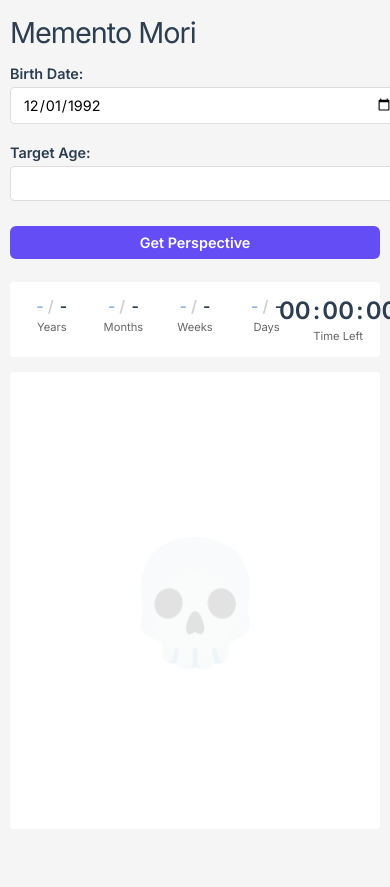
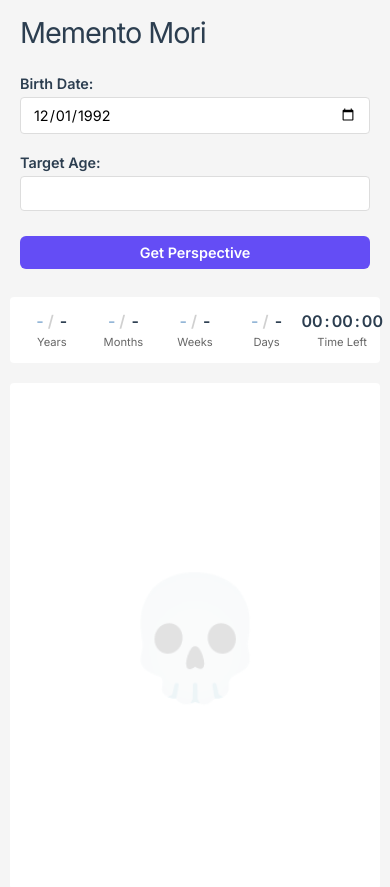
Before and after one commit to SimonChamorroQ/Memento-Mori-App, a plain HTML site: page index.html in a window 390 px wide. Before the commit the page ends 844 px from the top, so only its background shows below. Drawn offline with Linux system fonts and the light colour scheme.

Commit message:
Improve mobile responsiveness for stats container and time counter

```diff
--- a/styles.css
+++ b/styles.css
@@ -34,6 +34,8 @@ h1 {
     display: flex;
     gap: 20px;
     align-items: flex-end;
+    padding: 0 10px;
+    box-sizing: border-box;
 }
 
 .input-group {
@@ -130,10 +132,7 @@ form {
     padding: 15px;
     background-color: white;
     border-radius: 4px;
-    position: absolute;
-    top: 10px;
-    right: 10px;
-    z-index: 1;
+    margin: 10px 0;
 }
 
 .stat-item {
@@ -374,41 +373,56 @@ form {
 @media screen and (max-width: 768px) {
     body {
         padding: 10px;
+        overflow-y: auto;
+        height: auto;
     }
 
     .container {
         width: calc(100vw - 20px);
-        height: calc(100vh - 20px);
+        height: auto;
+        min-height: 100vh;
+        gap: 10px;
     }
 
     h1 {
         font-size: 1.8rem;
         margin-bottom: 10px;
+        padding: 0 10px;
     }
 
     .form-container {
         flex-direction: column;
         align-items: stretch;
         gap: 10px;
+        order: 1;
+        padding: 0 10px;
+        width: 100%;
+        box-sizing: border-box;
     }
 
     .input-group {
         margin: 5px 0;
+        width: 100%;
     }
 
     input {
         width: 100%;
+        box-sizing: border-box;
+    }
+
+    button {
+        width: 100%;
     }
 
     .stats-container {
-        position: static;
-        margin: 10px 0;
-        padding: 10px;
+        order: 2;
         display: grid;
         grid-template-columns: repeat(auto-fit, minmax(60px, 1fr));
         gap: 8px;
+        padding: 10px;
         width: 100%;
         box-sizing: border-box;
+        margin: 5px 0;
     }
 
     .stat-item {
@@ -427,10 +441,17 @@ form {
 
     .live-counter {
         min-width: unset;
+        width: 100%;
+    }
+
+    .live-counter .stat-value {
+        font-size: 1rem;
+        white-space: nowrap;
     }
 
     .life-grid {
-        height: calc(100vh - 350px);
+        order: 3;
+        height: 60vh;
         padding: 5px;
         margin: 5px 0;
     }
@@ -475,10 +496,14 @@ form {
     }
 
     .life-grid {
-        height: calc(100vh - 380px);
+        height: 50vh;
     }
 
     .initial-skull {
         font-size: 100px;
     }
+
+    .live-counter .stat-value {
+        font-size: 0.9rem;
+    }
 }
```
